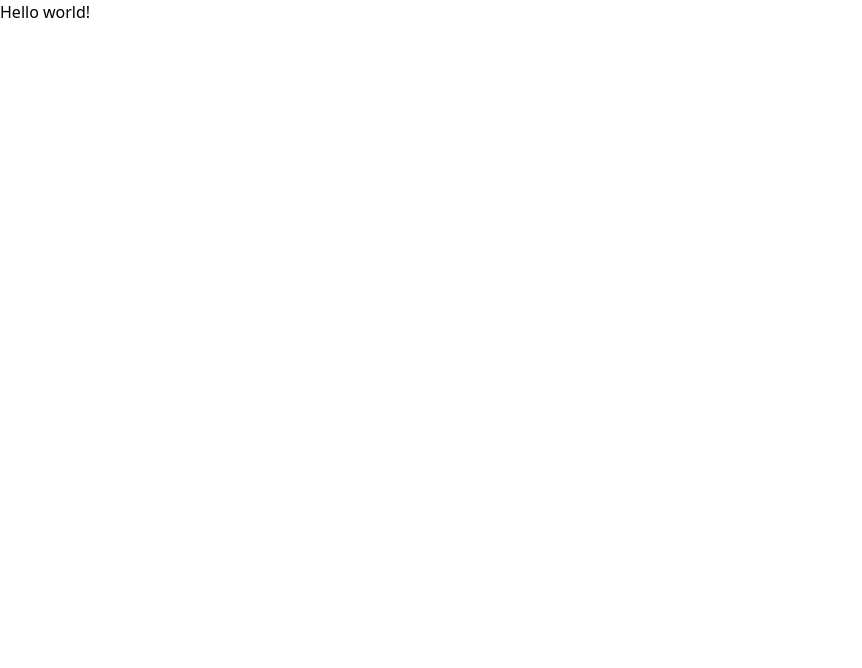
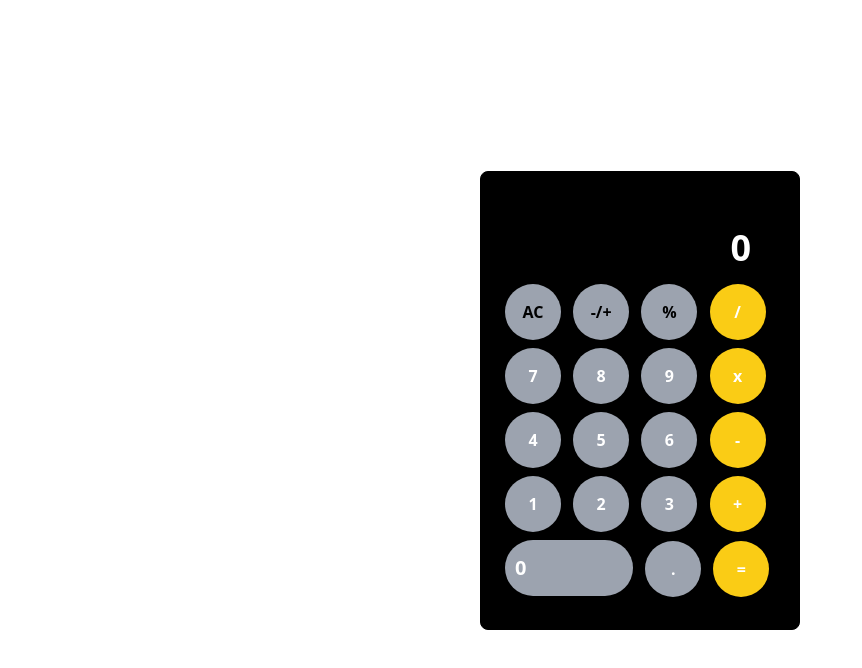
Before and after one commit to MW25-hush/Calculator_VanillaJs, a website: page src/index.html in a window 1280 px wide. Shown: the whole page, without its empty margins (0-862 px from the left). Drawn offline with Linux system fonts and the light colour scheme.

Commit message:
added some design

```diff
--- a/src/index.css
+++ b/src/index.css
@@ -1,3 +1,15 @@
 @tailwind base;
 @tailwind components;
 @tailwind utilities;
+
+@layer components {
+  .btn-function {
+    @apply bg-gray-400 text-black font-bold p-2.5 rounded-full w-14 h-14 hover:text-black hover:bg-gray-200
+  }
+  .btn-operator {
+  @apply bg-yellow-400 text-white p-2.5 rounded-full font-bold w-14 h-14 hover:bg-white hover:text-black
+  }
+.btn-number {
+    @apply bg-gray-400 text-white font-bold p-2.5 rounded-full w-14 h-14 hover:bg-gray-200 hover:text-black
+}
+}
--- a/src/index.html
+++ b/src/index.html
@@ -8,8 +8,43 @@
     <link href="/dist/output.css" rel="stylesheet">
 </head>
 <body class="">
-    <h1 class="">
-        Hello world!
-      </h1>
+
+        <div class="flex items-center h-screen max-w-xs  mx-auto ">
+           <div class="border rounded-lg border-black grow  bg-black py-8">
+                <div id="prompt" class=" text-white h-20 text-4xl font-bold text-end mx-12 pt-6">0</div>
+                <div class="space-y-2 mx-1">
+                    <div class="space-x-2 mx-5">
+                        <button class="btn-function">AC</button>
+                        <button class="btn-function">-/+</button>
+                        <button class="btn-function">%</button>
+                        <button class="btn-operator">/</button>
+                    </div>
+                    <div class="space-x-2 mx-5">
+                        <button class="btn-number">7</button>
+                        <button class="btn-number">8</button>
+                        <button class="btn-number">9</button>
+                        <button class="btn-operator">x</button>
+                    </div>
+                    <div class="space-x-2 mx-5">
+                        <button class="btn-number">4</button>
+                        <button class="btn-number">5</button>
+                        <button class="btn-number">6</button>
+                        <button class="btn-operator">-</button>
+                    </div>
+                    <div class="space-x-2 mx-5">
+                        <button class="btn-number">1</button>
+                        <button class="btn-number">2</button>
+                        <button class="btn-number">3</button>
+                        <button class="btn-operator">+</button>
+                    </div>
+                    <div class="space-x-2 mx-5">
+                        <button class="btn-number w-32 text-start text-xl" >0</button>
+                        <button class="btn-number">.</button>
+                        <button class="btn-operator">=</button>
+                    </div>
+                </div>
+
+        </div>
+        </div>
 </body>
 </html>
--- a/tailwind.config.js
+++ b/tailwind.config.js
@@ -1,6 +1,6 @@
 /** @type {import('tailwindcss').Config} */
 module.exports = {
-  content: ["./src/**/*.{html,js}"],
+  content: ["./src/**/*.{html,js,css}"],
   theme: {
     extend: {},
   },
```
Also changed, not shown: dist/output.css.
